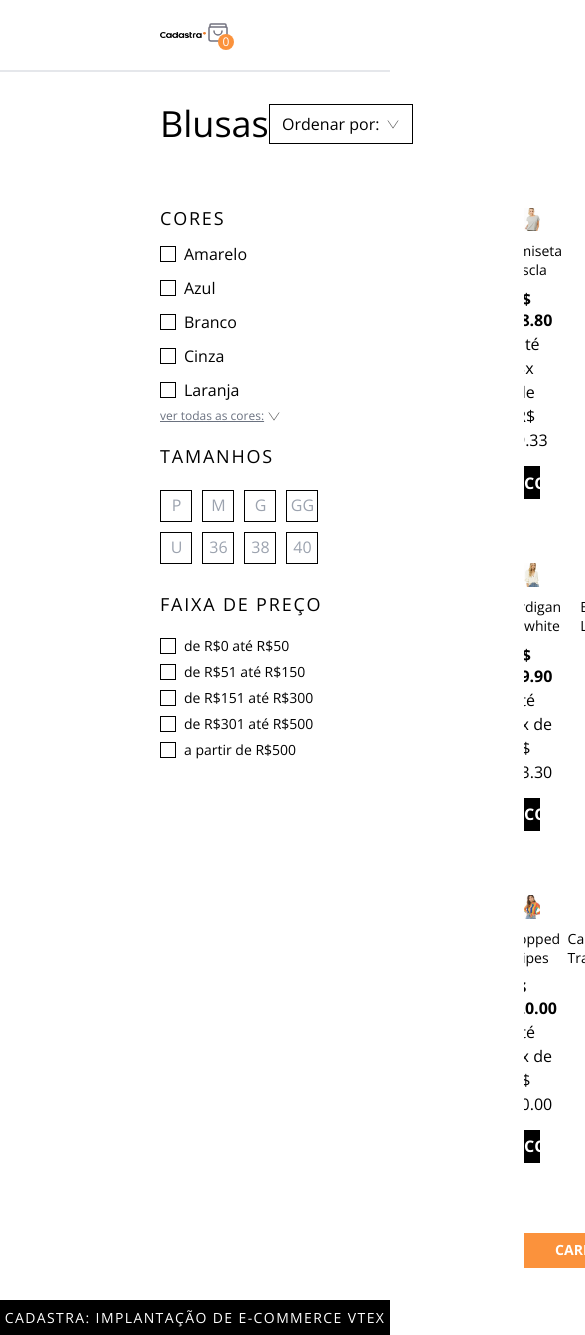
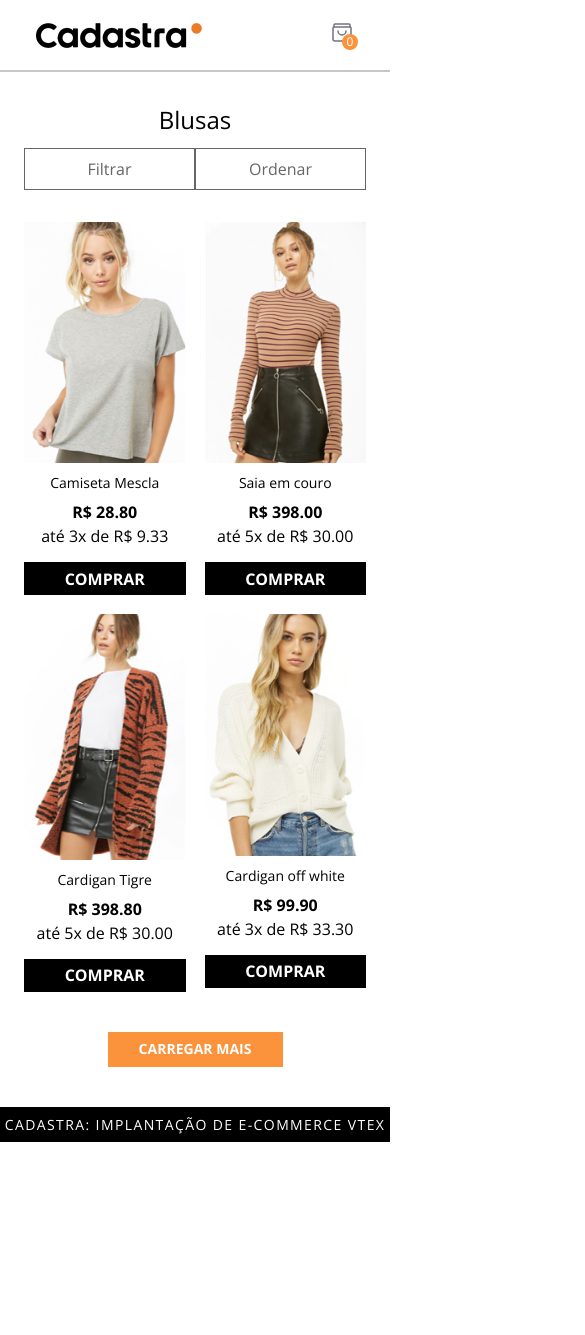
Before and after one commit to Wesley-Medeiros/Ecommerce, a Next.js app: page / in a window 390 px wide. Shown: the top 1335 px of the page, 585 px wide, since content can reach past the window. After the commit the page ends 1142 px from the top, so only its background shows below. Built offline with nearby package versions, Linux system fonts and the light colour scheme; data requests are answered from the project's data file.

Commit message:
feat: responsividade da tela inicial

```diff
--- a/src/app/page.tsx
+++ b/src/app/page.tsx
@@ -18,7 +18,7 @@ export default function Home() {
     return (
             <main className="flex flex-col">
                 <TopBar onSortChange={setSortType} />
-                <div className="flex px-40 py-8 gap-[200px]">
+                <div className="md:flex md:px-40 md:py-8 md:gap-[200px]">
                     <FilterContent onFilterChange={setFilters} />
                     <Products filters={filters} sortType={sortType} />
                 </div>
--- a/src/components/filter-content.tsx
+++ b/src/components/filter-content.tsx
@@ -56,7 +56,8 @@ export function FilterContent({ onFilterChange }: FilterContentProps) {
     }, [selectedColors, selectedSizes, selectedPriceRange, onFilterChange]);
 
     return (
-        <aside className="w-[164px]">
+        <aside className="w-[164px] hidden md:block">
+            {/* Filtro de Cores */}
             <div className="mb-6">
                 <h2 className="text-lg tracking-widest leading-5 mb-[14px]">CORES</h2>
                 <div className={`overflow-hidden transition-max-height duration-500 ease-in-out ${visibleColorCount === 5 ? 'max-h-40' : 'max-h-[400px]'}`}>
@@ -78,6 +79,7 @@ export function FilterContent({ onFilterChange }: FilterContentProps) {
                 </button>
             </div>
 
+            {/* Filtro de Tamanhos */}
             <div>
                 <h2 className="text-lg tracking-widest leading-5 mb-[24px]">TAMANHOS</h2>
                 <ul className="grid grid-cols-4 gap-1 mb-[24px]">
@@ -100,6 +102,7 @@ export function FilterContent({ onFilterChange }: FilterContentProps) {
                 </ul>
             </div>
 
+            {/* Filtro de Preços */}
             <div className="w-[172px]">
                 <h2 className="text-lg tracking-widest leading-5 mb-[24px]">FAIXA DE PREÇO</h2>
                 {PRICE_RANGES.map((priceRange, index) => (
--- a/src/components/header.tsx
+++ b/src/components/header.tsx
@@ -4,7 +4,7 @@ import { CartControl } from '../components/cart-control';
 
 export function Header() {
     return (
-        <header className="flex items-center justify-between px-40 py-5 border-b-2 border-#C7C7C7">
+        <header className="flex items-center justify-between px-9 py-5 border-b-2 border-[#C7C7C7] md:px-40">
             <a href="/"><Image src={LOGO} alt="Logo" /></a>
             <div>
                 <CartControl />
--- a/src/components/products.tsx
+++ b/src/components/products.tsx
@@ -56,6 +56,30 @@ export function Products({ filters, sortType }: ProductsProps) {
         fetchProducts();
     }, []);
 
+    useEffect(() => {
+        const mediaQuery = window.matchMedia('(max-width: 640px)');
+        if (mediaQuery.matches) {
+            setVisibleCount(4); // Se sim, renderiza 4 produtos
+        } else {
+            setVisibleCount(initialVisibleCount); // Caso contrário, renderiza o número inicial
+        }
+
+        const handleResize = (event: MediaQueryListEvent) => {
+            if (event.matches) {
+                setVisibleCount(4);
+            } else {
+                setVisibleCount(initialVisibleCount);
+            }
+        };
+
+        mediaQuery.addEventListener('change', handleResize);
+
+        // Cleanup listener
+        return () => {
+            mediaQuery.removeEventListener('change', handleResize);
+        };
+    }, [initialVisibleCount]);
+
     const sortedProducts = [...products].sort((a, b) => {
         if (sortType === 'recentes') {
             return new Date(b.date).getTime() - new Date(a.date).getTime();
@@ -75,7 +99,8 @@ export function Products({ filters, sortType }: ProductsProps) {
     });
 
     const handleLoadMore = () => {
-        setVisibleCount(prevCount => prevCount + 9);
+        const increment = visibleCount === 4 ? 4 : 9;
+        setVisibleCount(prevCount => Math.min(prevCount + increment, filteredProducts.length));
     };
 
     const handleShowLess = () => {
@@ -83,9 +108,9 @@ export function Products({ filters, sortType }: ProductsProps) {
     };
 
     return (
-        <div className="w-[976px]">
+        <div className="md:w-[976px]">
             <div
-                className="grid grid-cols-3 gap-16 mb-[70px] transition-all duration-500 ease-in-out"
+                className="px-6 gap-[19px] grid grid-cols-2 md:grid md:grid-cols-3 md:gap-16 md:mb-[70px] transition-all duration-500 ease-in-out"
                 style={{ maxHeight: `${visibleCount * 280}px`, overflow: 'hidden' }}
             >
                 {isLoading ? (
@@ -124,7 +149,7 @@ export function Products({ filters, sortType }: ProductsProps) {
             <div className='flex items-center justify-center'>
                 {visibleCount < filteredProducts.length ? (
                     <button
-                        className='w-[175px] h-[35px] bg-orange-400 text-white text-[14px] leading-5 font-bold transition duration-300 ease-in-out hover:bg-orange-500'
+                        className='mt-10 mb-10 w-[175px] h-[35px] bg-orange-400 text-white text-[14px] leading-5 font-bold transition duration-300 ease-in-out hover:bg-orange-500'
                         onClick={handleLoadMore}
                     >
                         CARREGAR MAIS
@@ -132,7 +157,7 @@ export function Products({ filters, sortType }: ProductsProps) {
                 ) : (
                     visibleCount > initialVisibleCount && (
                         <button
-                            className='w-[175px] h-[35px] bg-orange-400 text-white text-[14px] leading-5 font-bold transition duration-300 ease-in-out hover:bg-orange-500'
+                            className='mt-10 mb-10 w-[175px] h-[35px] bg-orange-400 text-white text-[14px] leading-5 font-bold transition duration-300 ease-in-out hover:bg-orange-500'
                             onClick={handleShowLess}
                         >
                             MOSTRAR MENOS
--- a/src/components/top-bar.tsx
+++ b/src/components/top-bar.tsx
@@ -35,8 +35,9 @@ export function TopBar({ onSortChange }: TopBarProps) {
     }, [isDropdownOpen]);
 
     return (
-        <div className="px-40 py-8">
-            <div className="flex items-center justify-between">
+        <div className="px-6 md:px-40 py-8">
+            {/* Layout para telas grandes */}
+            <div className="hidden md:flex items-center justify-between">
                 <h1 className="text-4xl">Blusas</h1>
 
                 <div className="relative inline-block text-left" ref={dropdownRef}>
@@ -74,6 +75,19 @@ export function TopBar({ onSortChange }: TopBarProps) {
                     </div>
                 </div>
             </div>
+
+            {/* Layout para telas menores que 640px */}
+            <div className="md:hidden flex flex-col items-center space-y-3 ">
+                <h1 className="text-2xl">Blusas</h1>
+                <div className=" flex w-full">
+                    <button className="w-full max-w-xs px-[53px] py-2 text-[#666666] border border-[#666666]">
+                        Filtrar
+                    </button>
+                    <button className="w-full max-w-xs px-[53px] py-2 text-[#666666] border border-[#666666]">
+                        Ordenar
+                    </button>
+                </div>
+            </div>
         </div>
     );
 }
```
